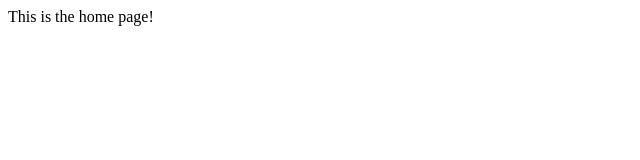
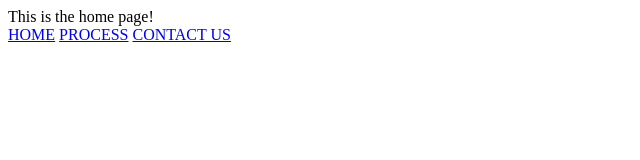
Before and after one commit to mbeast01/hw2-BusinessSite, a plain HTML site: page index.html in a window 1280 px wide. Shown: the whole page, without its empty margins (0-640 px from the left). Drawn offline with Linux system fonts and the light colour scheme.

Commit message:
Update index.html

```diff
--- a/index.html
+++ b/index.html
@@ -5,5 +5,12 @@
 </head>
 <body>
 This is the home page!
+<!-- Navigation Bar -->
+<nav>
+    <a href="index.html">HOME</a>
+    <a href="Process.html">PROCESS</a>
+    <a href="Contact.html">CONTACT US</a>
+</nav>
+
 </body>
 </html>
```
